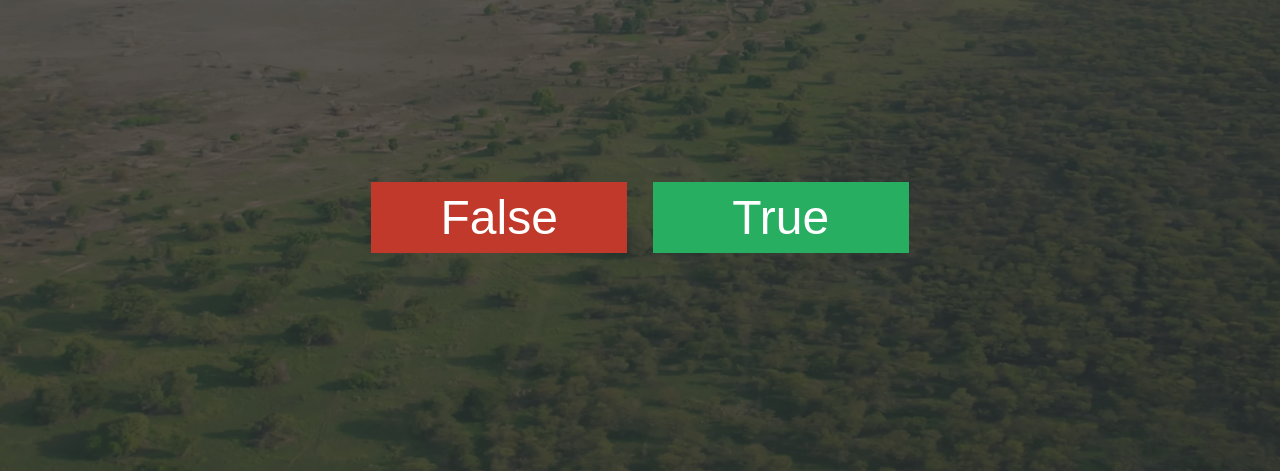
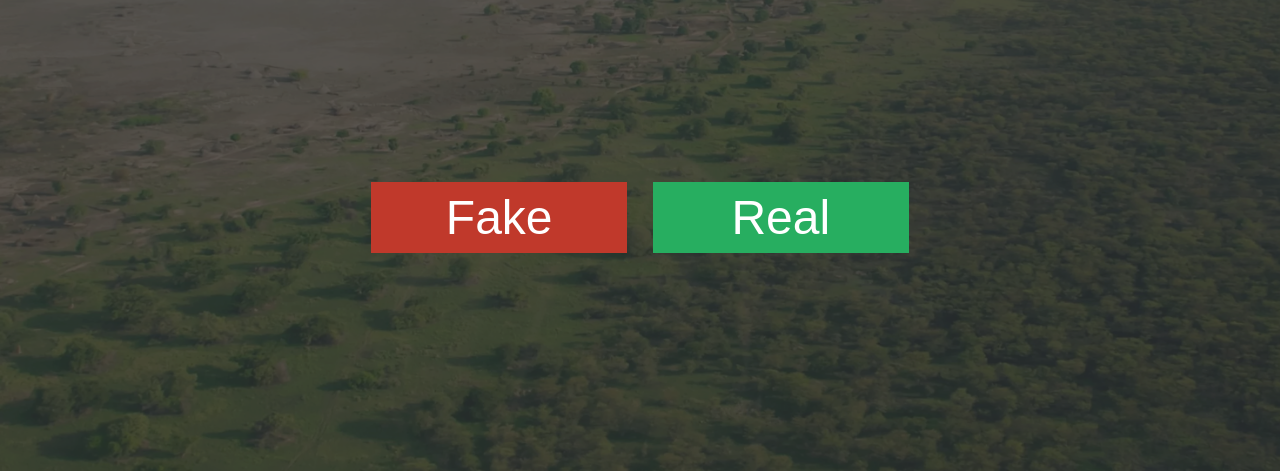
Before and after one commit to Phanty133/cas, a website with bundled scripts: page public/index.html in a window 1280 px wide. Shown: the part 329-800 px from the top of the page. Built offline with nearby package versions, Linux system fonts and the light colour scheme; a web font is replaced by a local one.

Commit message:
changed btn text

```diff
--- a/public/index.html
+++ b/public/index.html
@@ -31,8 +31,8 @@
 			<span id="gameHeadline">this statement is false</span>
 
 			<div class="gameBtnContainer">
-				<button id="btnFalse">False</button>
-				<button id="btnTrue">True</button>
+				<button id="btnFalse">Fake</button>
+				<button id="btnTrue">Real</button>
 			</div>
 		</div>
 	</div>
```
